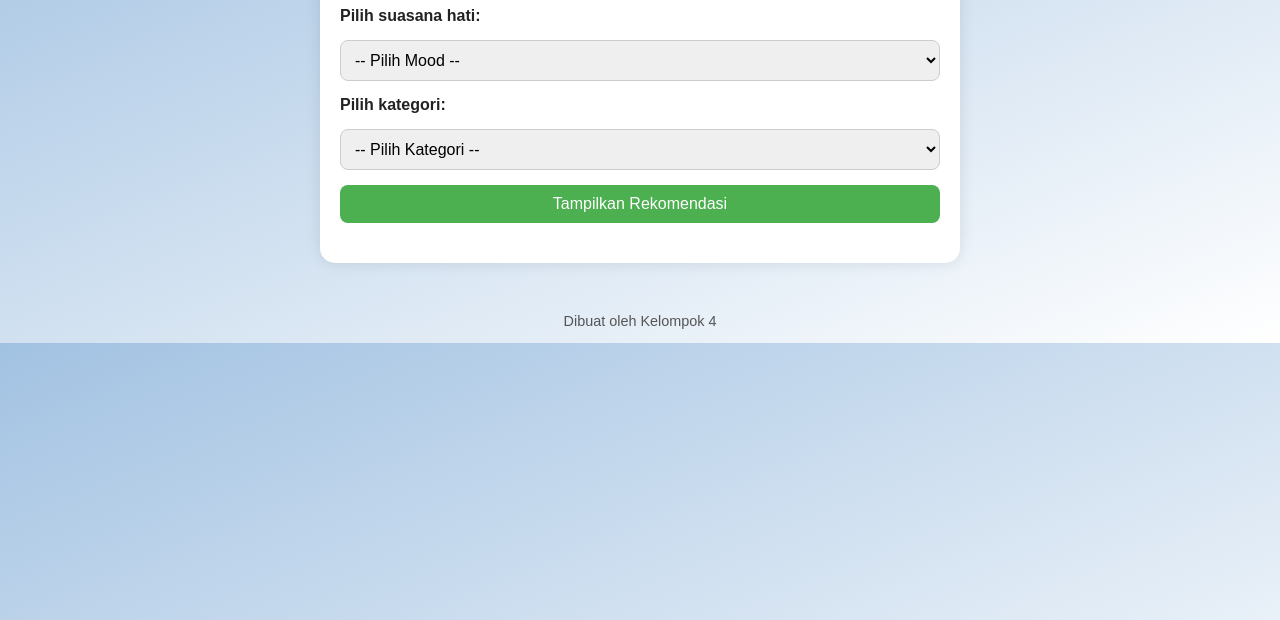
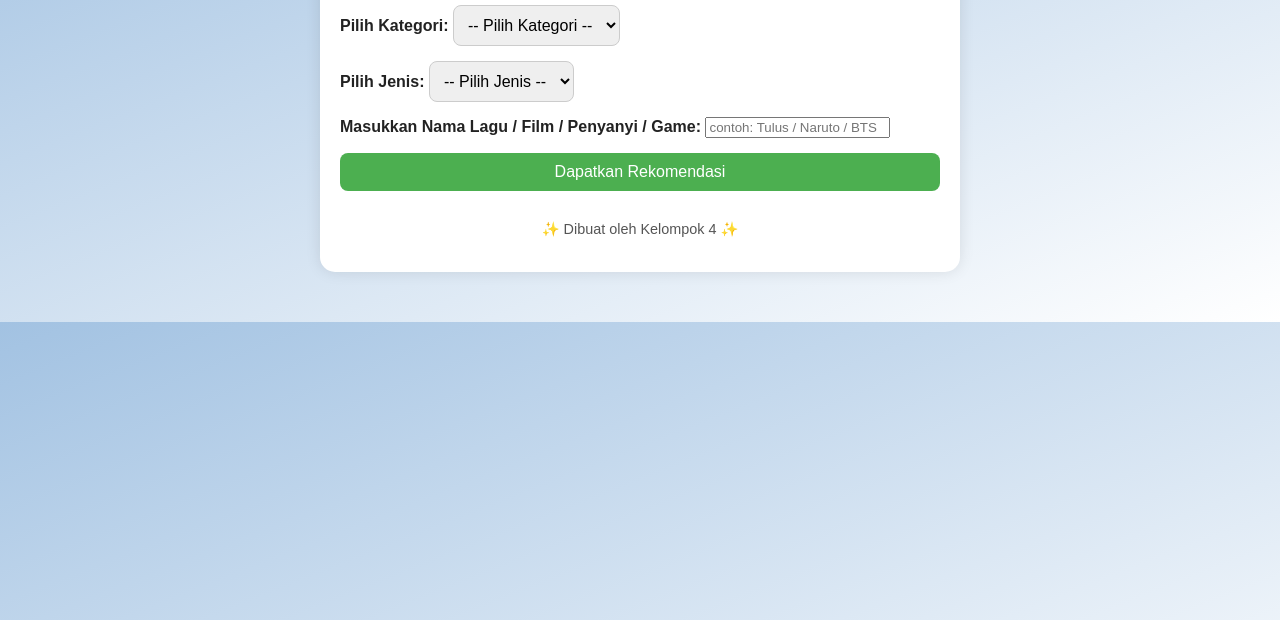
Before and after one commit to DaudAsfa/Machine-Learning, a plain HTML site: page index.html in a window 1280 px wide. Shown: the part 180-800 px from the top of the page. Drawn offline with Linux system fonts and the light colour scheme.

Commit message:
Update index.html

```diff
--- a/index.html
+++ b/index.html
@@ -1,42 +1,56 @@
 <!DOCTYPE html>
-<html lang="id">
+<html lang="en">
 <head>
-  <meta charset="UTF-8">
-  <meta name="viewport" content="width=device-width, initial-scale=1.0">
-  <title>Rekomendasi Lagu & Film Berdasarkan Mood</title>
-  <link rel="stylesheet" href="style.css">
+  <meta charset="UTF-8" />
+  <meta name="viewport" content="width=device-width, initial-scale=1.0" />
+  <title>VIREON</title>
+  <link rel="stylesheet" href="style.css" />
 </head>
 <body>
   <div class="container">
-    <h1>Rekomendasi Lagu & Film Berdasarkan Mood</h1>
+    <h1 class="title">🎧 VIREON</h1>
+    <p class="subtitle">Temukan musik & film favoritmu berdasarkan kategori pilihan!</p>
 
-    <form id="moodForm">
-      <label for="mood">Pilih suasana hati:</label>
-      <select id="mood" required>
-        <option value="">-- Pilih Mood --</option>
-        <option value="senang">Senang</option>
-        <option value="sedih">Sedih</option>
-        <option value="marah">Marah</option>
-        <option value="tenang">Tenang</option>
-      </select>
+    <form id="recommendationForm">
+      <div class="select-group">
+        <label for="category">Pilih Kategori:</label>
+        <select id="category" required>
+          <option value="">-- Pilih Kategori --</option>
+          <option value="music">🎵 Musik</option>
+          <option value="film">🎬 Film</option>
+        </select>
+      </div>
 
-      <label for="kategori">Pilih kategori:</label>
-      <select id="kategori" required>
-        <option value="">-- Pilih Kategori --</option>
-        <option value="normies">Normies</option>
-        <option value="kpopers">Kpopers</option>
-        <option value="wibu">Wibu</option>
-      </select>
+      <div class="select-group">
+        <label for="genre">Pilih Jenis:</label>
+        <select id="genre" required>
+          <option value="">-- Pilih Jenis --</option>
+          <option value="indo">Indo</option>
+          <option value="kpop">Kpop</option>
+          <option value="anime">Anime</option>
+          <option value="game">Game</option>
+          <option value="drakor">Drakor</option>
+          <option value="dracin">Dracin</option>
+          <option value="hollywood">Hollywood</option>
+          <option value="tokusatsu">Tokusatsu</option>
+          <option value="kartun">Kartun</option>
+        </select>
+      </div>
 
-      <button type="submit">Tampilkan Rekomendasi</button>
+      <div class="input-group">
+        <label for="keyword">Masukkan Nama Lagu / Film / Penyanyi / Game:</label>
+        <input type="text" id="keyword" placeholder="contoh: Tulus / Naruto / BTS" />
+      </div>
+
+      <button type="submit" class="btn">Dapatkan Rekomendasi</button>
     </form>
 
-    <div id="result" class="result"></div>
+    <div id="result" class="result-box"></div>
+
+    <footer>
+      <p>✨ Dibuat oleh Kelompok 4 ✨</p>
+    </footer>
   </div>
-
-  <footer>
-    <p>Dibuat oleh Kelompok 4</p>
-  </footer>
 
   <script src="script.js"></script>
 </body>
```
